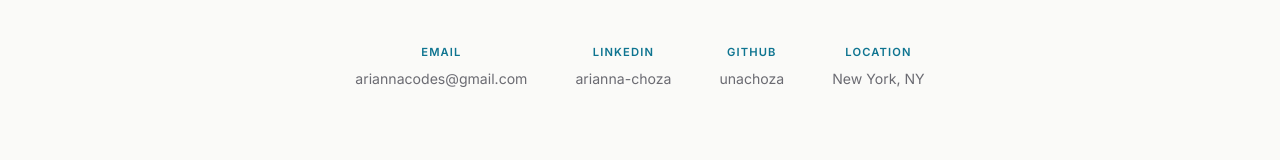
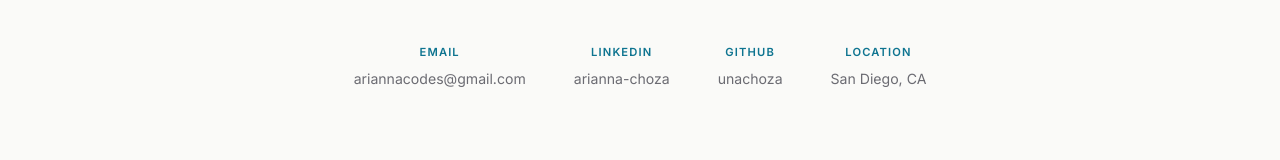
Before and after one commit to unachoza/arianna-builds-portfolio, a React (Vite) app: page / in a window 1280 px wide. Shown: the part 5817-5977 px from the top of the page. Built offline with nearby package versions, Linux system fonts and the light colour scheme.

Commit message:
updated readme and removed unused code

```diff
--- a/src/App.tsx
+++ b/src/App.tsx
@@ -557,7 +557,7 @@ function Contact() {
 		{ label: "Email", val: "ariannacodes@gmail.com", href: "mailto:ariannacodes@gmail.com" },
 		{ label: "LinkedIn", val: "arianna-choza", href: "https://linkedin.com/in/arianna-choza" },
 		{ label: "GitHub", val: "unachoza", href: "https://github.com/unachoza" },
-		{ label: "Location", val: "New York, NY", href: null },
+		{ label: "Location", val: "San Diego, CA", href: null },
 	];
 
 	return (
@@ -587,6 +587,7 @@ function Contact() {
 							View Resume
 						</a>
 					</div>
+
 					<div className="contact__info-row">
 						{links.map((c) => (
 							<div key={c.label}>
@@ -641,22 +642,10 @@ function SiteFooter() {
 	);
 }
 
-function ThemeSwitcher({ current, onChange }: { current: ThemeKey; onChange: (t: ThemeKey) => void }) {
-	return (
-		<div className="theme-switcher">
-			{(Object.keys(THEMES) as ThemeKey[]).map((key) => (
-				<button key={key} onClick={() => onChange(key)} className={`theme-btn${current === key ? " active" : ""}`}>
-					{THEMES[key].label}
-				</button>
-			))}
-		</div>
-	);
-}
-
 // ─── App ─────────────────────────────────────────────────────────────────────
 
 export default function App() {
-	const [theme, setTheme] = useState<ThemeKey>("minimal");
+	const [theme] = useState<ThemeKey>("minimal");
 	const [scrolled, setScrolled] = useState(false);
 	const [activeSection, setActiveSection] = useState("hero");
 
@@ -705,7 +694,6 @@ export default function App() {
 			<Testimonials />
 			<Contact />
 			<SiteFooter />
-			{/* <ThemeSwitcher current={theme} onChange={setTheme} /> */}
 		</div>
 	);
 }
```
Also changed, not shown: 1 other file (tests, documents, lock files or other folders).
